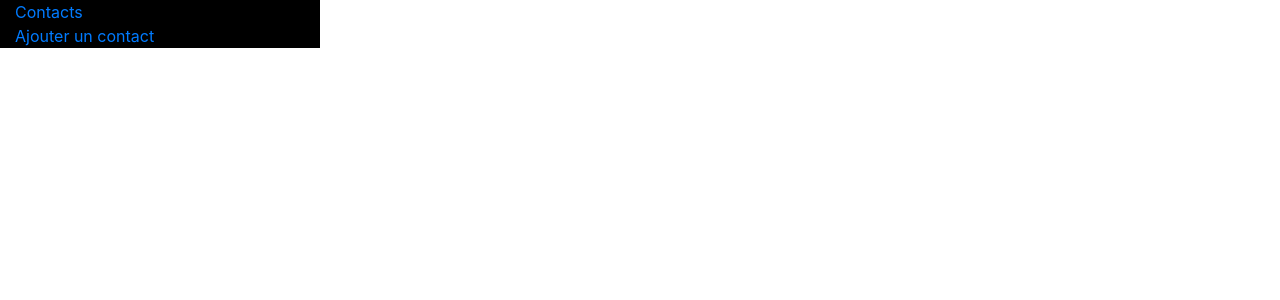
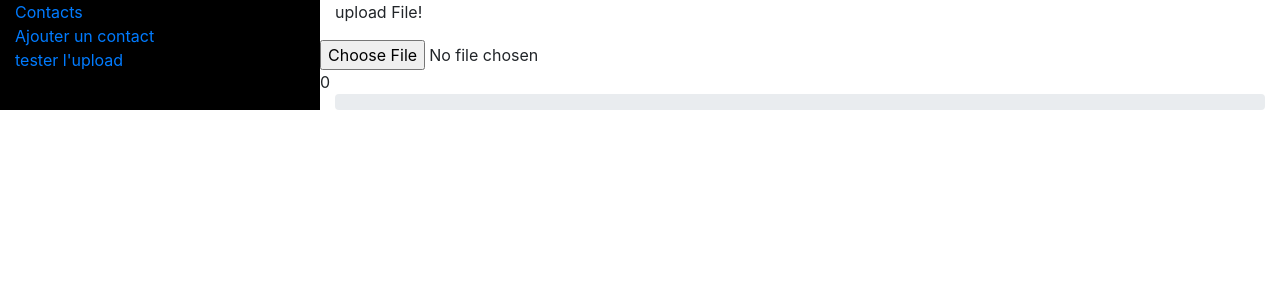
Before and after one commit to m2imcpd/CoursAngularApi, an Angular app in the folder ContactAngular/: page /upload in a window 1280 px wide. Before the commit this address led to /. Shown: the top 300 px of the page. Built offline with nearby package versions, Linux system fonts and the light colour scheme.

Commit message:
Exemple d'upload

```diff
--- a/ContactAngular/src/app/api.service.ts
+++ b/ContactAngular/src/app/api.service.ts
@@ -23,4 +23,9 @@ export class ApiService {
   put = (url,data) => {
     return this.http.put(this.baseUrl+"/"+url,data);
   }
+
+  upload = (url, formdata)=> {
+    //reportProgress => pour ecouter la progression de l'upload; observe => pour ecouter la totalité de l'event et non uniquement la réponse du serveur
+    return this.http.post(this.baseUrl+'/'+url, formdata,{reportProgress: true, observe:'events'})
+  }
 }
--- a/ContactAngular/src/app/app-routing.module.ts
+++ b/ContactAngular/src/app/app-routing.module.ts
@@ -2,12 +2,14 @@ import { NgModule } from '@angular/core';
 import { Routes, RouterModule } from '@angular/router';
 import { ContactsComponent } from './contacts/contacts.component';
 import { AddContactComponent } from './add-contact/add-contact.component';
+import { UploadComponent } from './upload/upload.component';
 
 
 const routes: Routes = [
   {path : "", component : ContactsComponent},
   {path : "Add", component : AddContactComponent},
   {path : "update/:id", component : AddContactComponent},
+  {path : "upload", component : UploadComponent},
 ];
 
 @NgModule({
--- a/ContactAngular/src/app/app.module.ts
+++ b/ContactAngular/src/app/app.module.ts
@@ -8,13 +8,15 @@ import { ContactsComponent } from './contacts/contacts.component';
 import { AddContactComponent } from './add-contact/add-contact.component';
 import { ApiService } from './api.service';
 import {HttpClientModule} from "@angular/common/http";
-import {FormsModule, ReactiveFormsModule} from "@angular/forms"
+import {FormsModule, ReactiveFormsModule} from "@angular/forms";
+import { UploadComponent } from './upload/upload.component'
 @NgModule({
   declarations: [
     AppComponent,
     SideBarComponent,
     ContactsComponent,
-    AddContactComponent
+    AddContactComponent,
+    UploadComponent
   ],
   imports: [
     BrowserModule,
--- a/ContactAngular/src/app/side-bar/side-bar.component.html
+++ b/ContactAngular/src/app/side-bar/side-bar.component.html
@@ -4,3 +4,6 @@
 <div class="row">
     <div class="col"><a routerLink="Add">Ajouter un contact</a></div>
 </div>
+<div class="row">
+    <div class="col"><a routerLink="upload">tester l'upload</a></div>
+</div>
--- /dev/null
+++ b/ContactAngular/src/app/upload/upload.component.html
@@ -0,0 +1,11 @@
+<p>upload File!</p>
+<div class="row">
+<input type="file" #file (change)="uploadFiles(file.files)" />
+</div>
+<div class="row">
+
+    {{pourcentage}}
+</div>
+<div class="progress">
+  <div class="progress-bar" role="progressbar" [style.width] ="pourcentage +'%'" aria-valuenow="0" aria-valuemin="0" aria-valuemax="100"></div>
+</div>
--- /dev/null
+++ b/ContactAngular/src/app/upload/upload.component.ts
@@ -0,0 +1,34 @@
+import { Component, OnInit } from '@angular/core';
+import { ApiService } from '../api.service';
+import { HttpEventType } from '@angular/common/http';
+
+@Component({
+  selector: 'app-upload',
+  templateUrl: './upload.component.html',
+  styleUrls: ['./upload.component.css']
+})
+export class UploadComponent implements OnInit {
+  pourcentage = 0;
+  constructor(private api : ApiService) { }
+
+  ngOnInit() {
+  }
+
+  uploadFiles = (files) => {
+      const formData = new FormData();
+      if(files.length === 0)
+      return
+      formData.append('image', files[0]);
+      console.log(formData);
+      this.api.upload('upload',formData).subscribe(resEvent=> {
+          if(resEvent.type == HttpEventType.UploadProgress){
+            this.pourcentage = Math.round(100 * resEvent.loaded / resEvent.total);
+          }
+          else if(resEvent.type == HttpEventType.Response)
+          {
+            console.log(resEvent.body);
+          }
+      });
+  }
+
+}
```
Also changed, not shown: ContactAngular/src/app/upload/upload.component.css (added), 1 other file (tests, documents, lock files or other folders).
